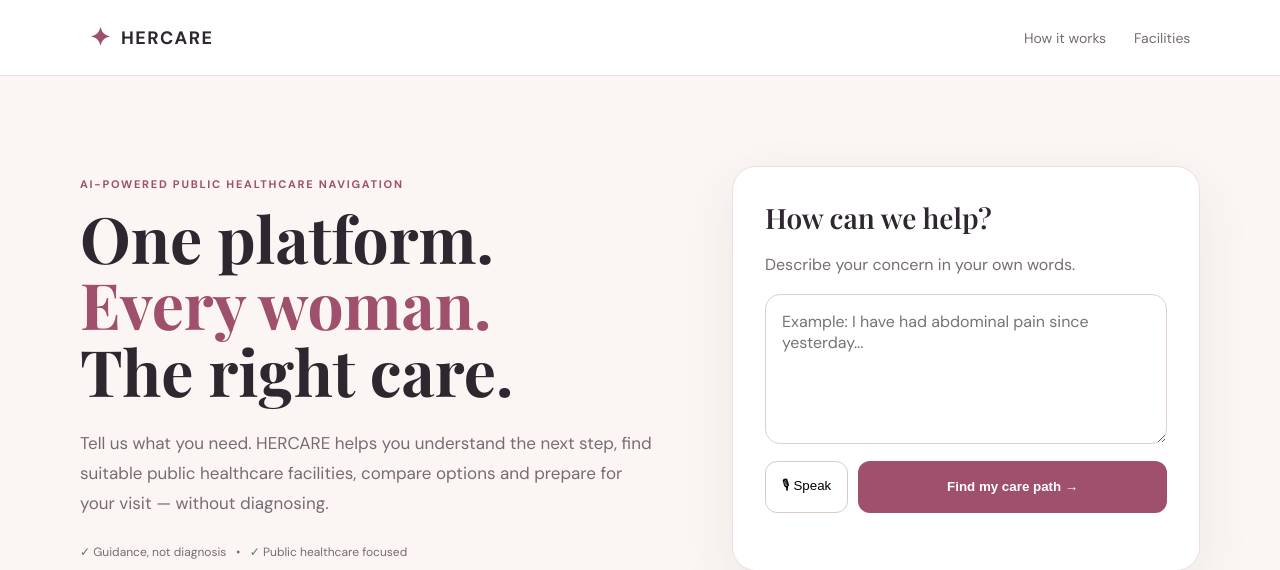
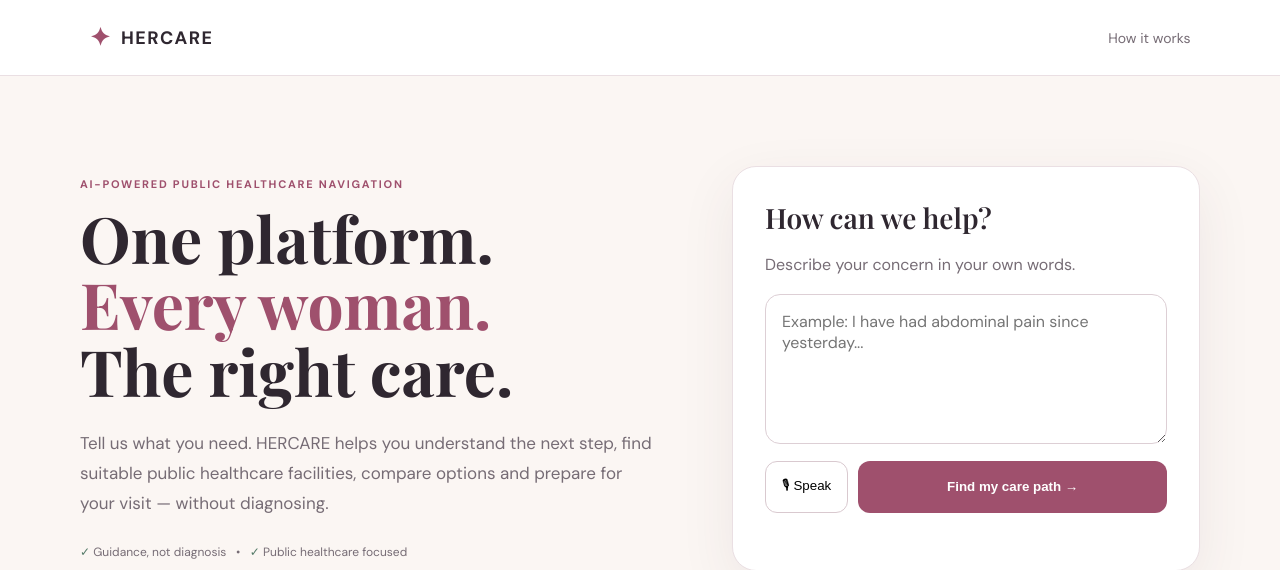
Before and after one commit to amulyagupta08/HerCare, a Flask app: page / in a window 1280 px wide. Shown: the top 570 px of the page. Run offline with Flask 3, Linux system fonts and the light colour scheme.

Commit message:
Update index.html

```diff
--- a/templates/index.html
+++ b/templates/index.html
@@ -15,7 +15,7 @@
 <body>
 <header>
   <div class="brand"><span class="logo">✦</span><span>HERCARE</span></div>
-  <nav><a href="#how">How it works</a><a href="#facilities">Facilities</a></nav>
+  <nav><a href="#how">How it works</a></nav>
 </header>
 
 <main>
```
